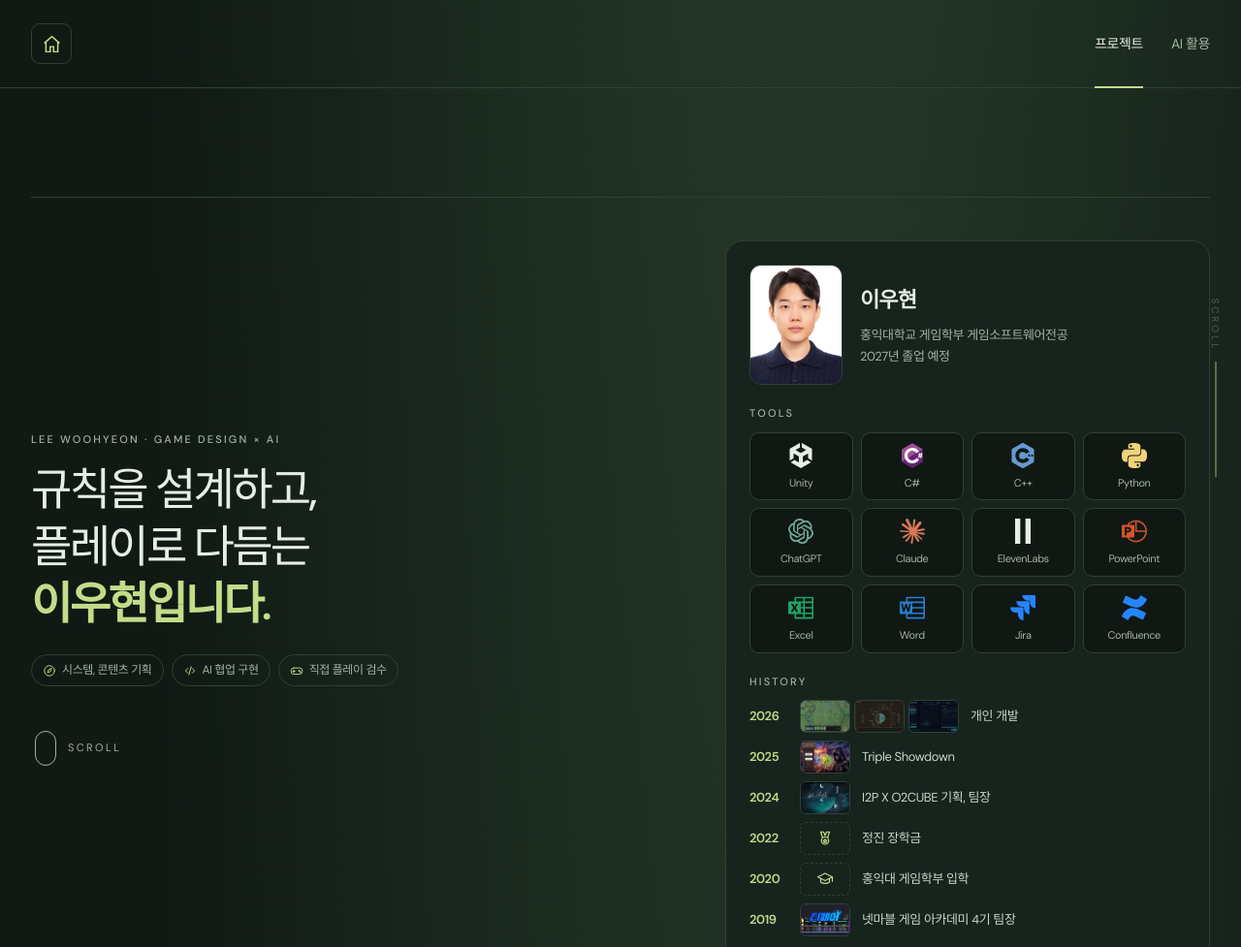
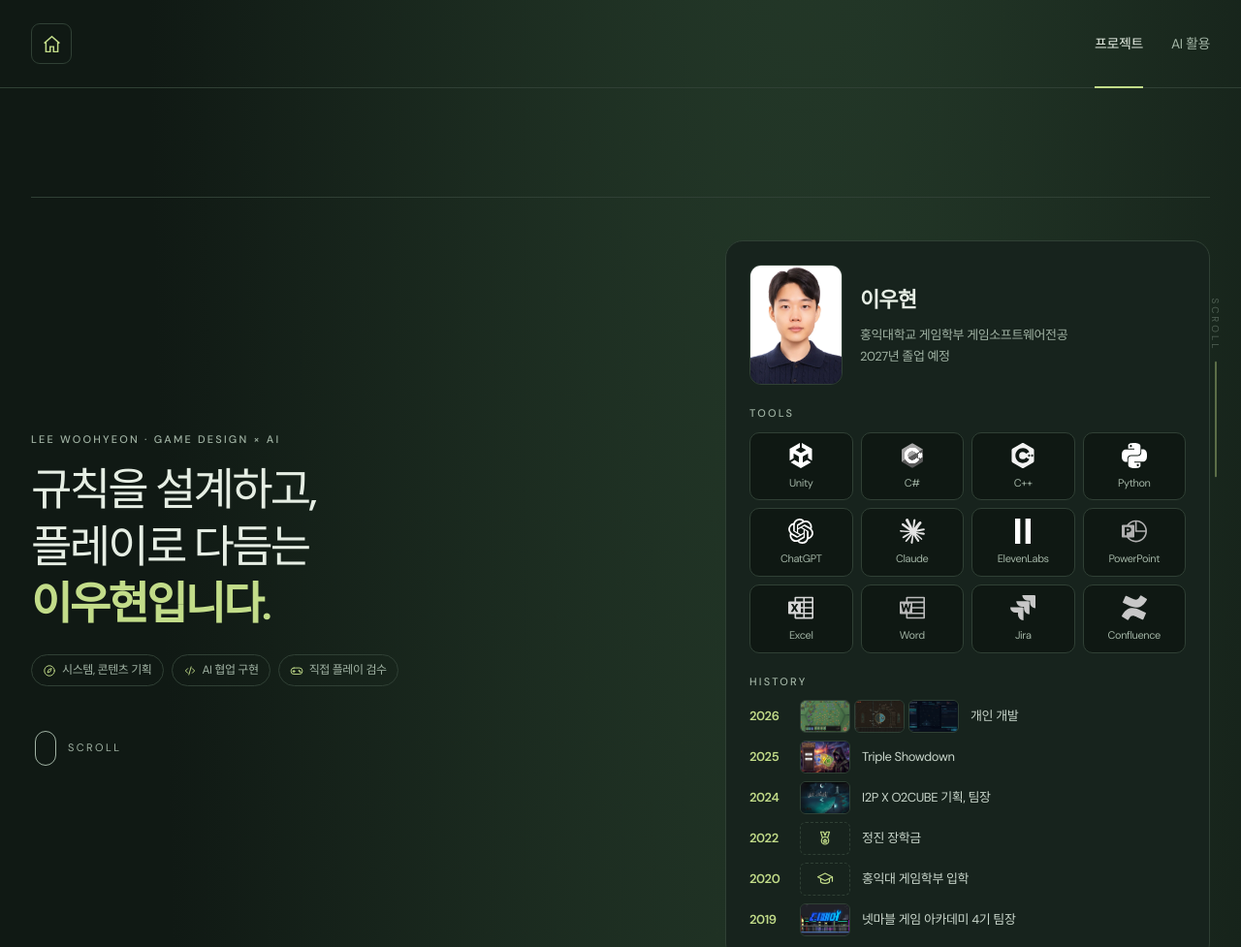
Before and after one commit to BluSt0ne/Introduction, a plain HTML site: page public/index.html in a window 1280 px wide. Shown: the top 977 px of the page at 97% size. Drawn offline with Linux system fonts and the light colour scheme; animation ran at ten frames a second.

Commit message:
Unify profile tool icons in grayscale

```diff
--- a/public/showcase.css
+++ b/public/showcase.css
@@ -401,5 +401,5 @@ body:not(.nx-overview) .nx-rail{display:none}
 .nx-h-media i{width:52px;height:34px;display:grid;place-items:center;border-radius:6px;border:1px dashed var(--line);color:var(--accent)}
 .nx-h-media i .nx-ico{width:18px;height:18px}
 .nx-h-text{color:#c9d6cb;word-break:keep-all}
-.nx-tool-tiles .nx-logo{width:26px;height:26px;object-fit:contain;display:block}
+.nx-tool-tiles .nx-logo{width:26px;height:26px;object-fit:contain;display:block;filter:grayscale(1) brightness(1.65)}
 .nx-tool-tiles li{justify-content:center;min-height:62px}
```
